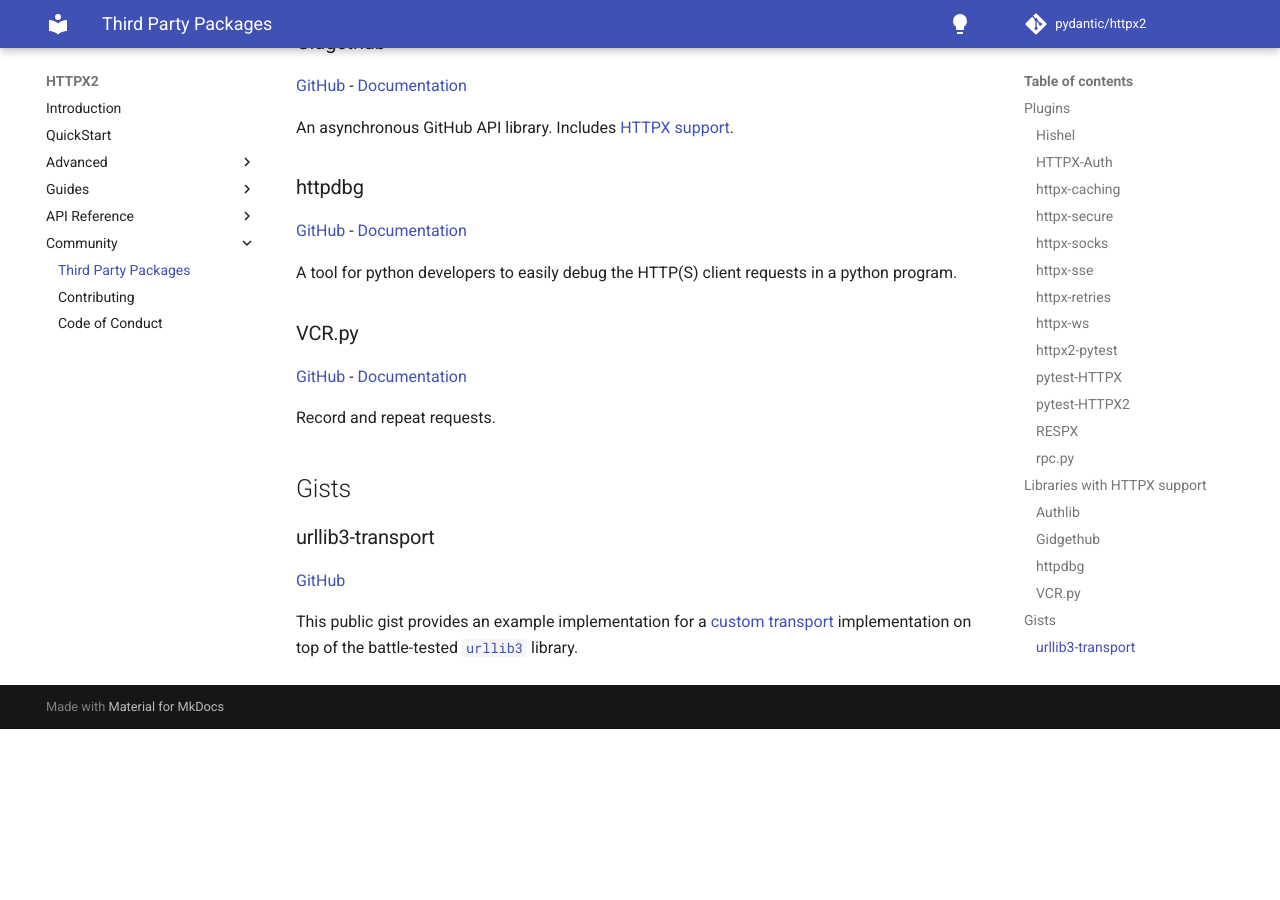
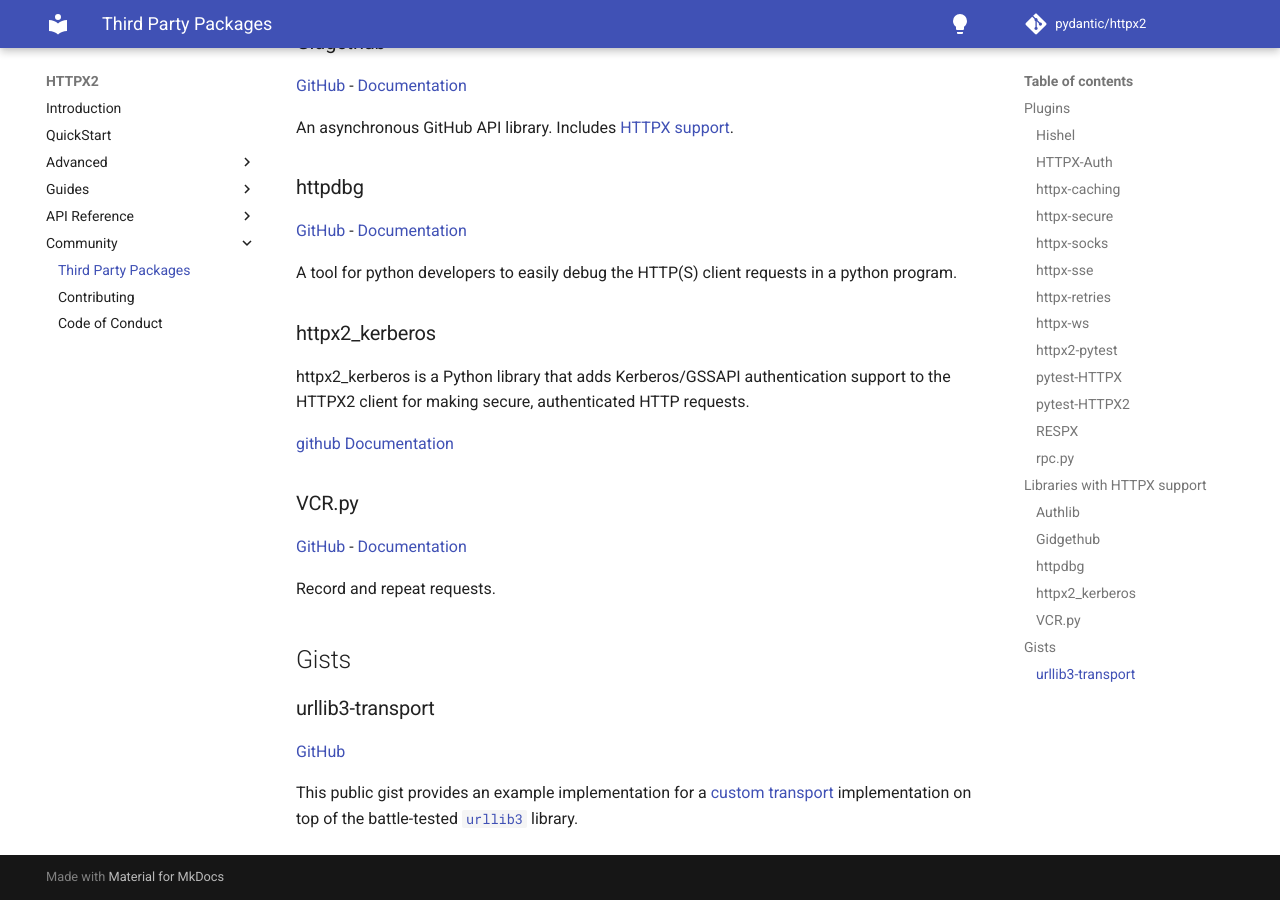
Before and after one commit to CarolinaBentrescas/httpx2, an MkDocs documentation site: the page built from docs/third_party_packages.md, in a window 1280 px wide and 900 px high, scrolled down 2463 px. Built offline with MkDocs 1.6.1 and Material for MkDocs 9.7.7, drawn with Linux system fonts in a browser that asks for light colours; comment, search, counter and statistics services are not loaded; before the commit the page ends 3192 px from its top, so only the background shows below that.

Commit message:
Update third_party_package with new entry (#1058)

```diff
--- a/docs/third_party_packages.md
+++ b/docs/third_party_packages.md
@@ -105,6 +105,13 @@ An asynchronous GitHub API library. Includes [HTTPX support](https://gidgethub.r
 
 A tool for python developers to easily debug the HTTP(S) client requests in a python program.
 
+### httpx2_kerberos
+
+httpx2_kerberos is a Python library that adds Kerberos/GSSAPI authentication support to the HTTPX2 client for making secure, authenticated HTTP requests.
+
+[github](https://github.com/achapkowski/httpx2_kerberos)
+[Documentation](https://achapkowski.github.io/httpx2_kerberos)
+
 ### VCR.py
 
 [GitHub](https://github.com/kevin1024/vcrpy) - [Documentation](https://vcrpy.readthedocs.io/)
```
